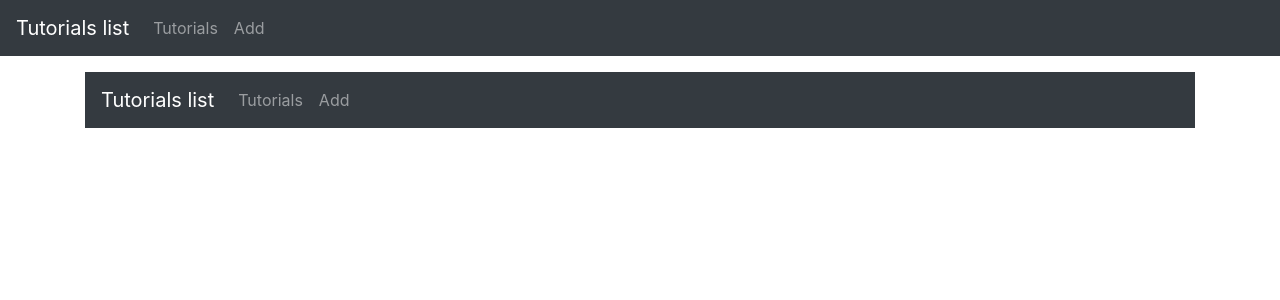
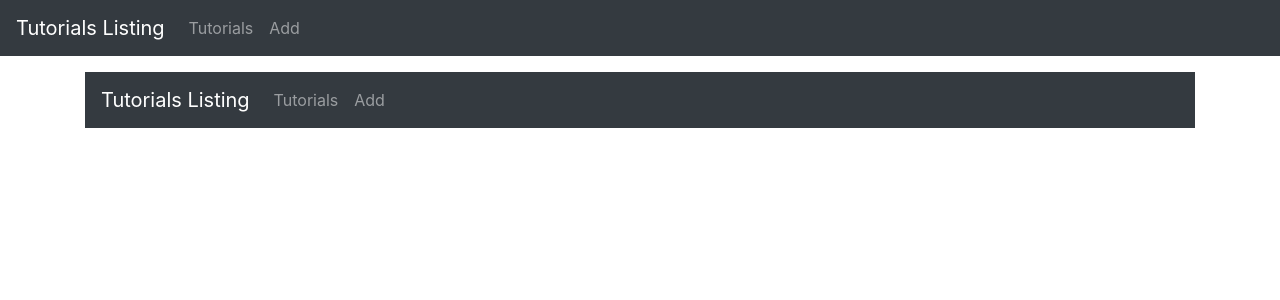
Before and after one commit to schafeld/typescript-vue-app, a Vue app in the folder vue-typescript-crud/: page / in a window 1280 px wide. Shown: the top 300 px of the page. Built offline with nearby package versions, Linux system fonts and the light colour scheme.

Commit message:
change link on brand name to root

```diff
--- a/vue-typescript-crud/src/App.vue
+++ b/vue-typescript-crud/src/App.vue
@@ -1,7 +1,7 @@
 <template>
   <div id="app">
     <nav class="navbar navbar-expand navbar-dark bg-dark">
-      <a href="#" class="navbar-brand">Tutorials list</a>
+      <a href="/" class="navbar-brand">Tutorials Listing</a>
       <div class="navbar-nav mr-auto">
         <li class="nav-item">
           <a href="/tutorials" class="nav-link">Tutorials</a>
```
